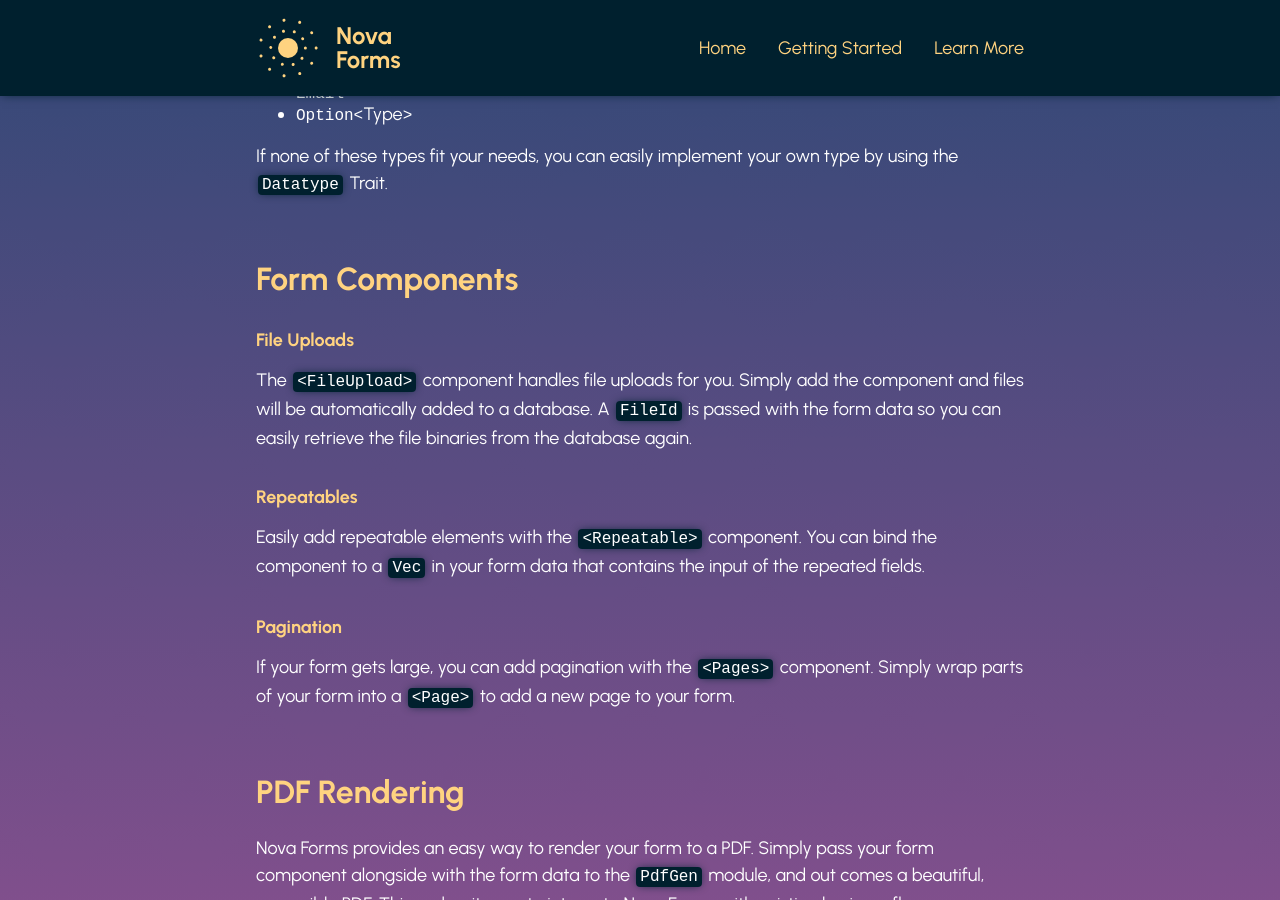
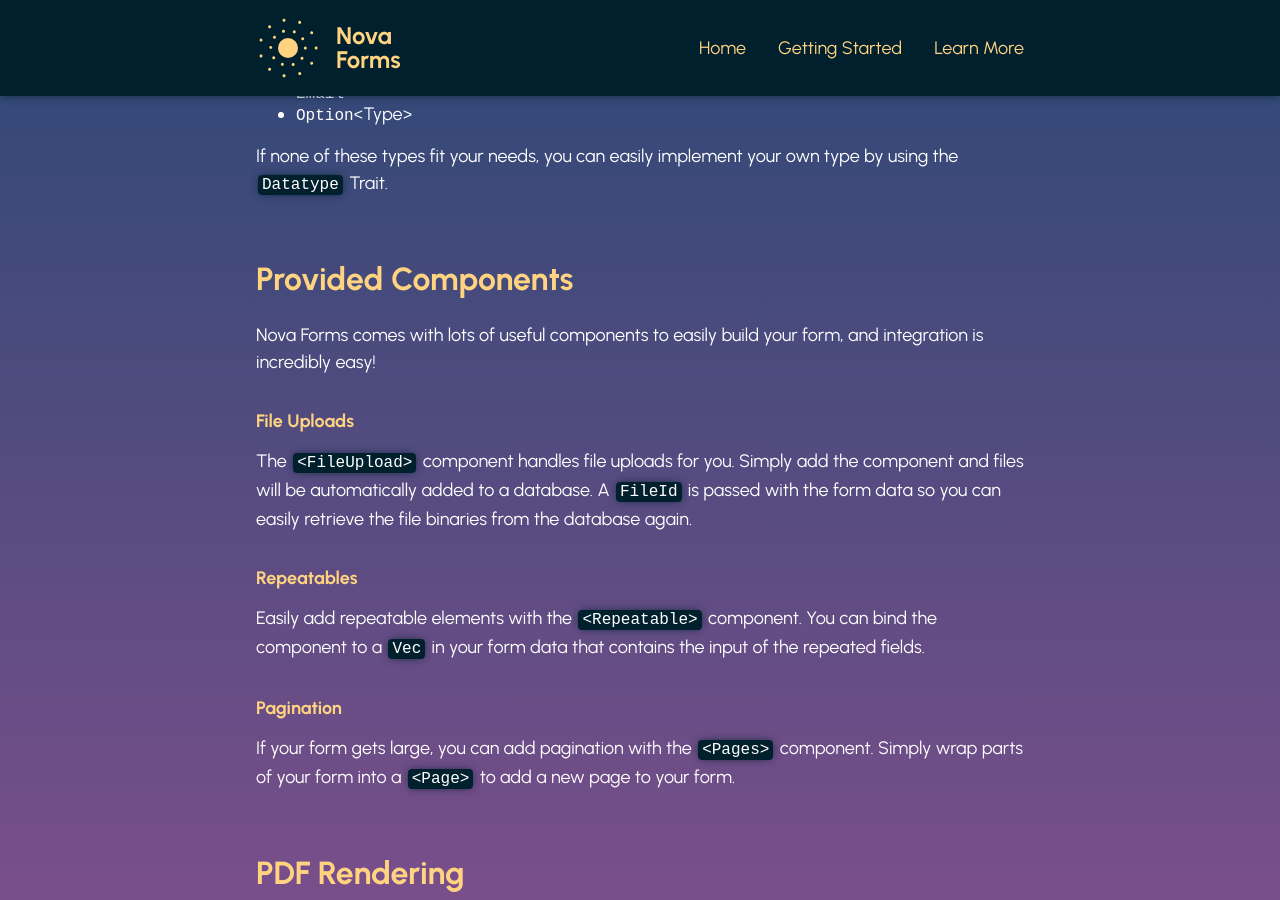
Before and after one commit to nova-forms/nova-forms.github.io, a Jekyll site: the page built from learn.markdown, in a window 1280 px wide and 900 px high, scrolled down 2315 px. Built offline with Jekyll 4.4.1, drawn with Linux system fonts in a browser that asks for light colours; our own code applies the rules of GitHub Pages for plain Markdown files.

Commit message:
change learn

```diff
--- a/learn.markdown
+++ b/learn.markdown
@@ -93,7 +93,9 @@ Nova Forms provides lots of types that can be used right away:
 
 If none of these types fit your needs, you can easily implement your own type by using the `Datatype` Trait.
 
-## Form Components
+## Provided Components
+
+Nova Forms comes with lots of useful components to easily build your form, and integration is incredibly easy!
 
 ### File Uploads
 
```
